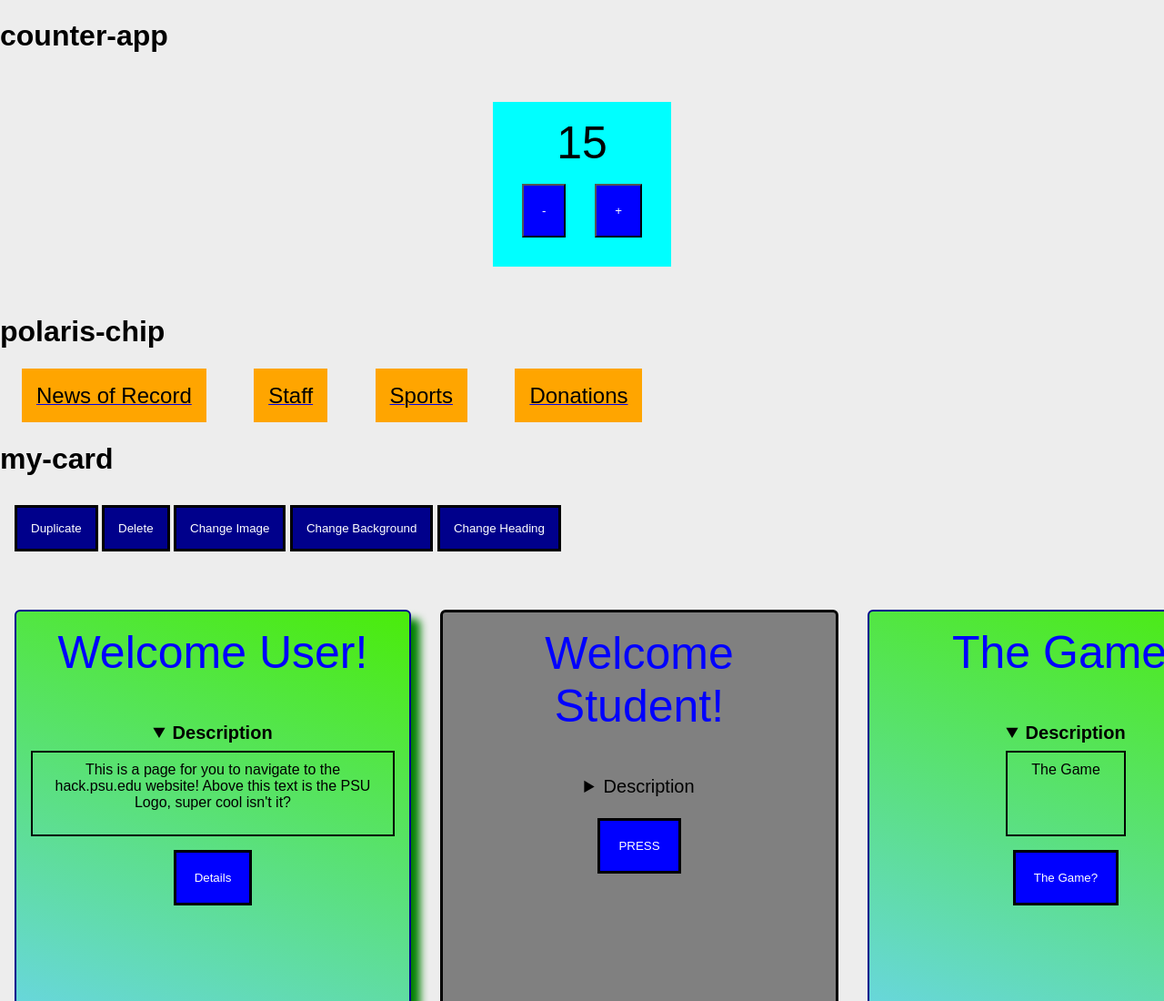
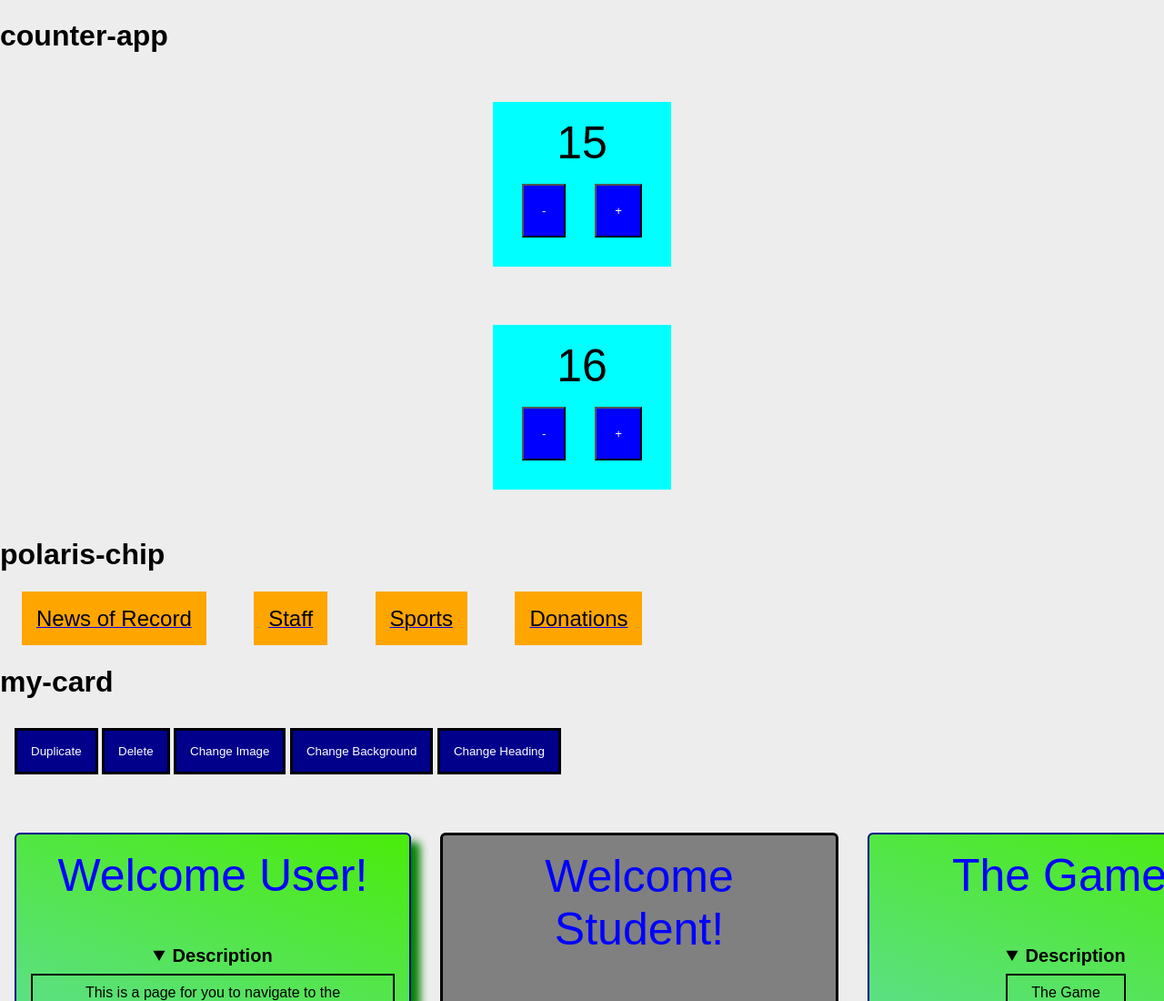
Before and after one commit to NickBoi0/polaris-chip, a website with bundled scripts: page index.html in a window 1280 px wide. Shown: the top 1100 px of the page at 91% size. Built offline with nearby package versions, Linux system fonts and the light colour scheme.

Commit message:
added 2nd counter

```diff
--- a/index.html
+++ b/index.html
@@ -60,6 +60,7 @@
 
   <h1>counter-app</h1>
   <counter-app></counter-app>
+  <counter-app min="11" max="24" counter="16"></counter-app>
 
   <h1>polaris-chip</h1>
   <!-- this is going to do whatever the tag's defaults are -->
```
